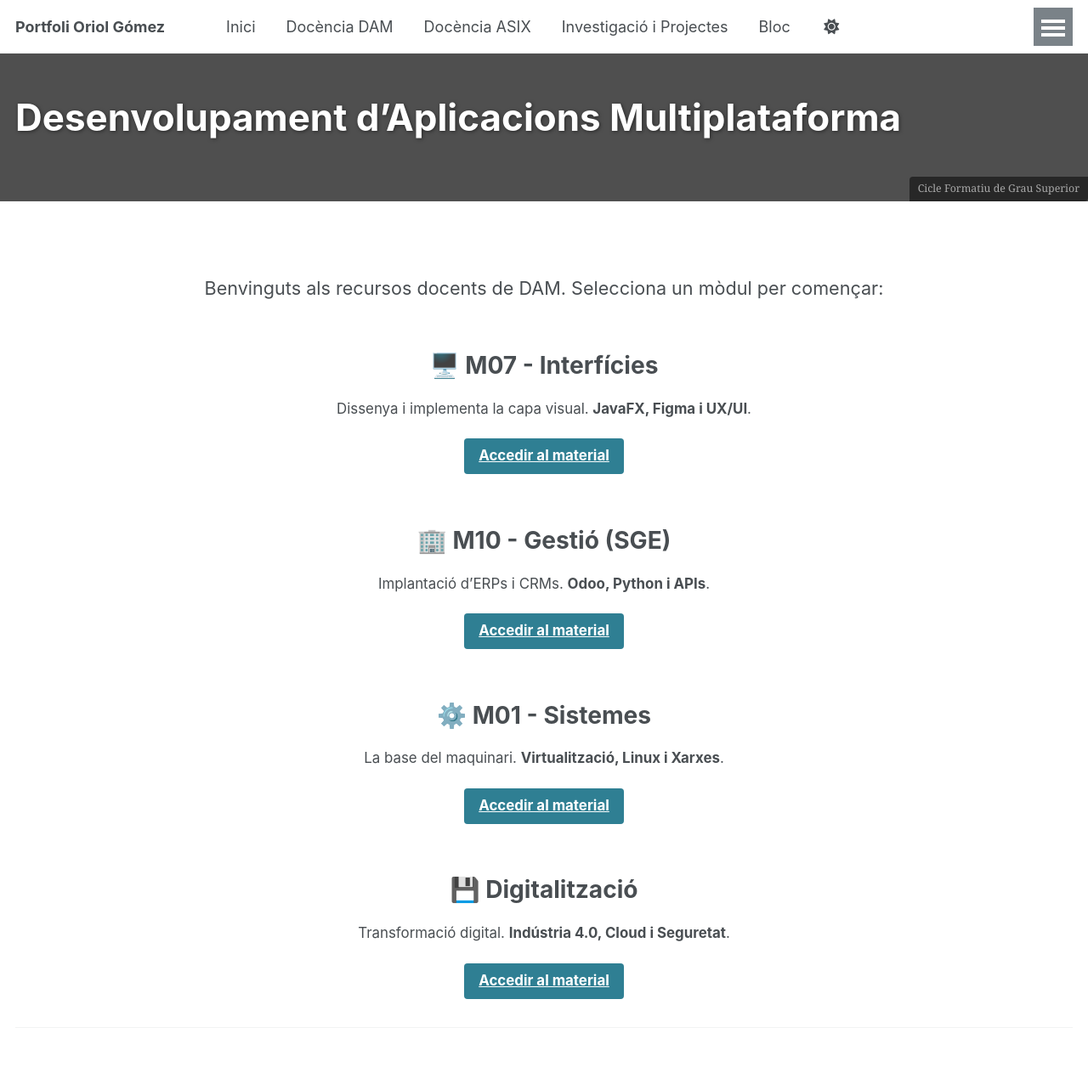
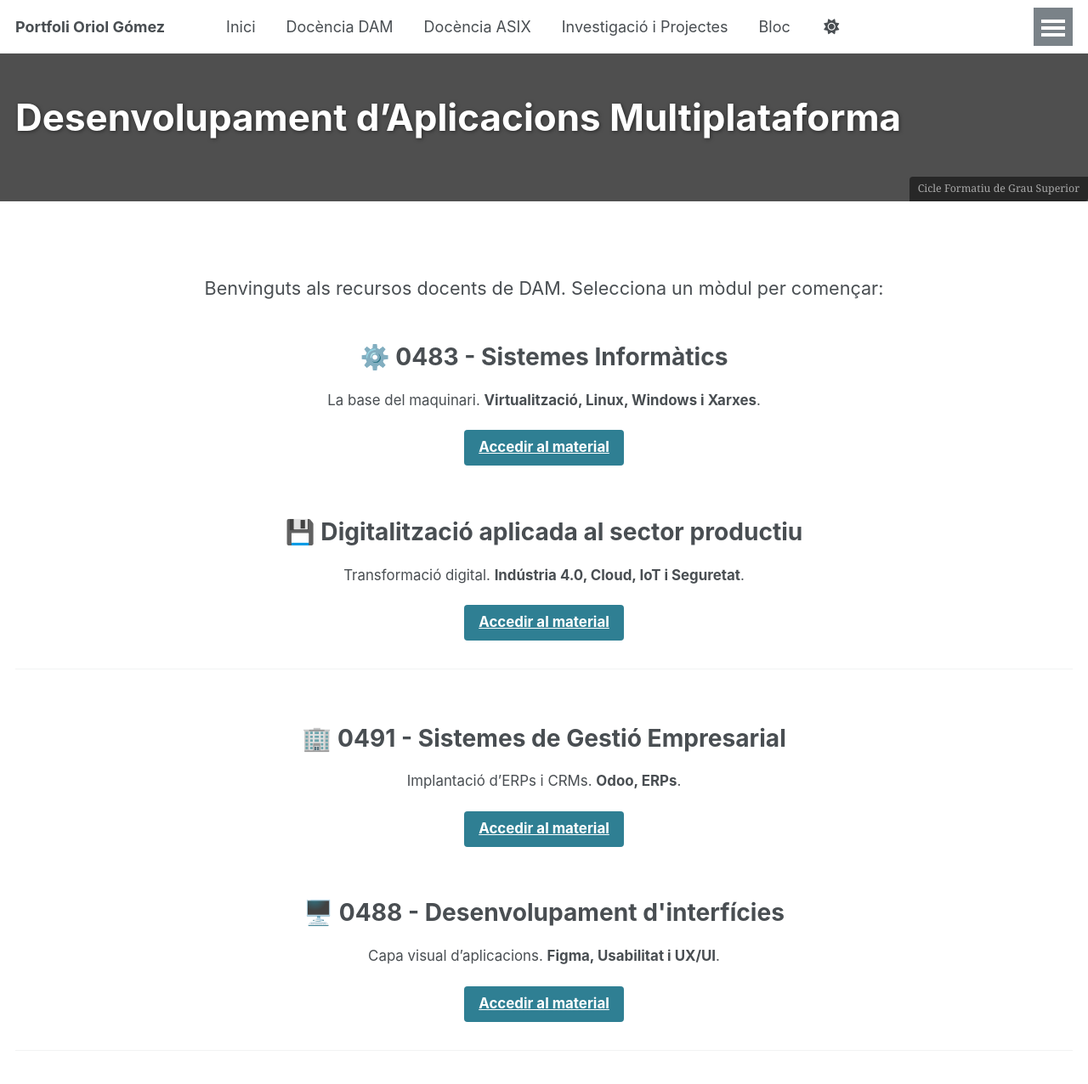
Before and after one commit to oriolgomezdiaz/oriolgomezdiaz.github.io, a Jekyll site: the page built from _pages/docencia/dam.md, in a window 1280 px wide and 1400 px high. Shown: the top 1276 px of the window at 85% size. Built offline with Jekyll 4.4.1, drawn with Linux system fonts in a browser that asks for light colours; a script that is not in the unit is left out.

Commit message:
Nova pàgina main de DAM

```diff
--- a/_pages/docencia/dam.md
+++ b/_pages/docencia/dam.md
@@ -8,36 +8,40 @@ header:
   overlay_filter: 0.5
   caption: "Cicle Formatiu de Grau Superior"
 
-# Aquí definim les targetes dels mòduls
-intro:
-  - title: "🖥️ M07 - Interfícies"
-    excerpt: "Dissenya i implementa la capa visual. **JavaFX, Figma i UX/UI**."
-    url: "/dam/interficies/"
+# --- FILA 1 (Els dos primers mòduls) ---
+fila_superior:
+  - title: "⚙️ 0483 - Sistemes Informàtics"
+    excerpt: "La base del maquinari. **Virtualització, Linux, Windows i Xarxes**."
+    url: "/dam/sistemes-informatics/"
     btn_label: "Accedir al material"
     btn_class: "btn--info"
 
-  - title: "🏢 M10 - Gestió (SGE)"
-    excerpt: "Implantació d'ERPs i CRMs. **Odoo, Python i APIs**."
+  - title: "💾 Digitalització aplicada al sector productiu"
+    excerpt: "Transformació digital. **Indústria 4.0, Cloud, IoT i Seguretat**."
+    url: "/dam/digitalitzacio/"
+    btn_label: "Accedir al material"
+    btn_class: "btn--info"
+
+# --- FILA 2 (Els dos últims mòduls) ---
+fila_inferior:
+  - title: "🏢 0491 - Sistemes de Gestió Empresarial"
+    excerpt: "Implantació d'ERPs i CRMs. **Odoo, ERPs**."
     url: "/dam/sge/"
     btn_label: "Accedir al material"
     btn_class: "btn--info"
 
-  - title: "⚙️ M01 - Sistemes"
-    excerpt: "La base del maquinari. **Virtualització, Linux i Xarxes**."
-    url: "/dam/sistemes-informatics/"
-    btn_label: "Accedir al material"
-    btn_class: "btn--info"
-
-  - title: "💾 Digitalització"
-    excerpt: "Transformació digital. **Indústria 4.0, Cloud i Seguretat**."
-    url: "/dam/digitalitzacio/"
+  - title: "🖥️ 0488 - Desenvolupament d'interfícies"
+    excerpt: "Capa visual d'aplicacions. **Figma, Usabilitat i UX/UI**."
+    url: "/dam/interficies/"
     btn_label: "Accedir al material"
     btn_class: "btn--info"
 ---
 
 <br>
-<div style="text-align: center; font-size: 1.2em; margin-bottom: 30px;">
+<div style="text-align: center; font-size: 1.2em; margin-bottom: 20px;">
   Benvinguts als recursos docents de DAM. Selecciona un mòdul per començar:
 </div>
 
-{% include feature_row id="intro" type="center" %}
+{% include feature_row id="fila_superior" type="center" %}
+
+{% include feature_row id="fila_inferior" type="center" %}
```
